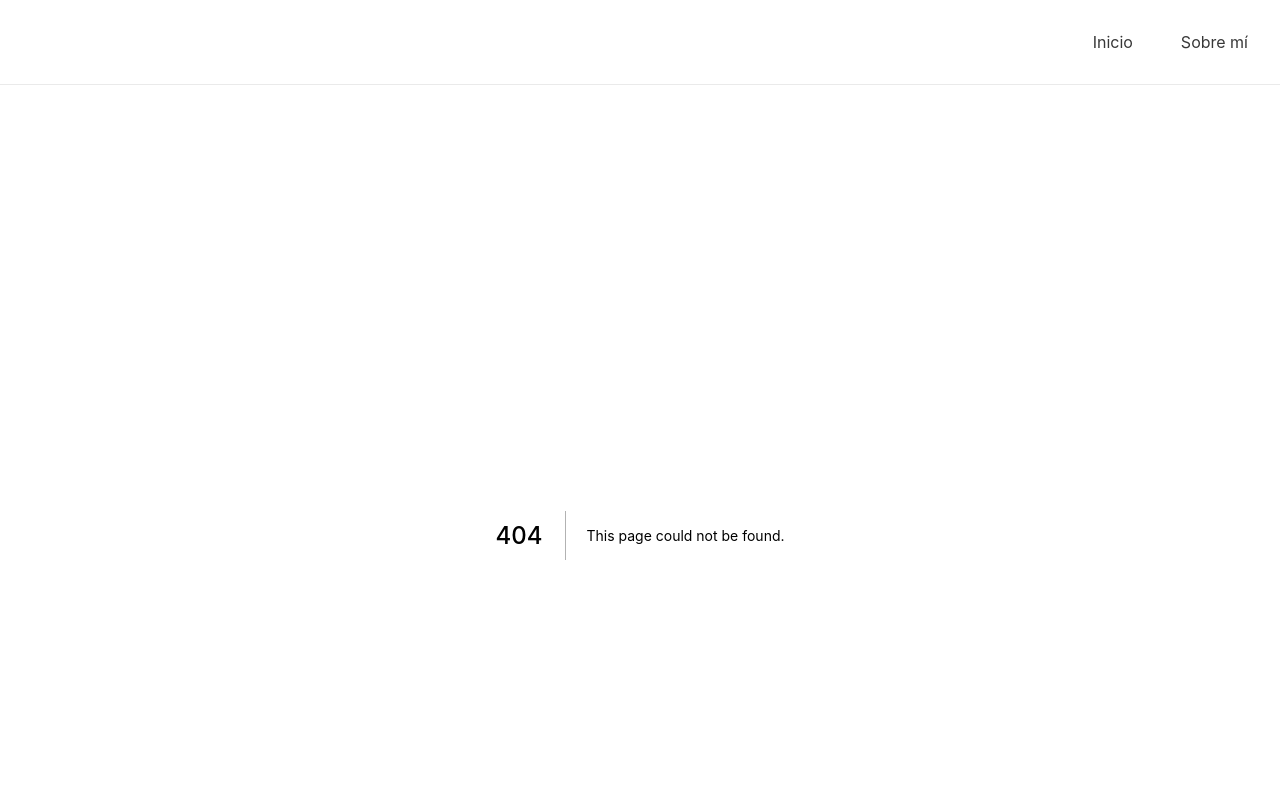
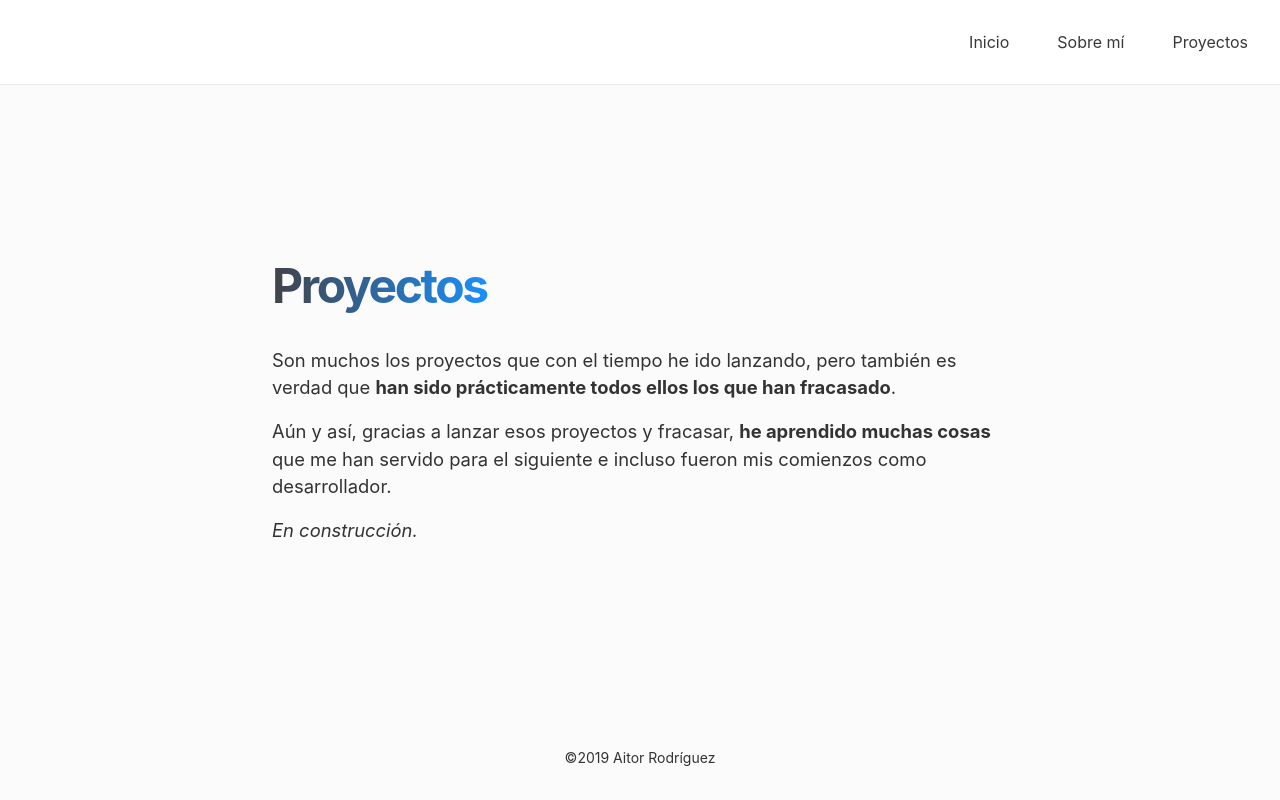
Before and after one commit to AitorRodriguez990/devairoma, a Next.js app: page /proyectos in a window 1280 px wide. Before the commit this address had no page. Shown: the top 800 px of the page. Built offline with nearby package versions, Linux system fonts and the light colour scheme.

Commit message:
fix pages and starting projects page

```diff
--- a/components/header/index.js
+++ b/components/header/index.js
@@ -9,6 +9,7 @@ export default function Header() {
       <ul className={styles.menu}>
         <li><Link href="/">Inicio</Link></li>
         <li><Link href="/sobre-mi">Sobre mí</Link></li>
+        <li><Link href="/proyectos">Proyectos</Link></li>
       </ul>
     </header>
   )
--- /dev/null
+++ b/pages/proyectos/index.js
@@ -0,0 +1,41 @@
+import React from 'react'
+import HeadMeta from '../../components/headMeta'
+
+import styles from './index.module.scss'
+
+export default function Projects() {
+  const title = 'Proyectos'
+
+  return (
+    <>
+      <HeadMeta section={title} />
+      <h1 className="title">{title}</h1>
+
+      <p>
+        Son muchos los proyectos que con el tiempo he ido lanzando, pero también es verdad que <strong>han sido prácticamente todos ellos los que han fracasado</strong>.
+      </p>
+      <p>
+        Aún y así, gracias a lanzar esos proyectos y fracasar, <strong>he aprendido muchas cosas</strong> que me han servido para el siguiente e incluso fueron mis comienzos como desarrollador.
+      </p>
+
+      <p>
+        <em>En construcción.</em>
+      </p>
+
+      {/* <div className={styles.projects}>
+        <div className={styles.project}>
+          Lorem ipsum
+        </div>
+        <div className={styles.project}>
+          Lorem ipsum
+        </div>
+        <div className={styles.project}>
+          Lorem ipsum
+        </div>
+        <div className={styles.project}>
+          Lorem ipsum
+        </div>
+      </div> */}
+    </>
+  )
+}
--- /dev/null
+++ b/pages/proyectos/index.module.scss
@@ -0,0 +1,10 @@
+.projects {
+  .project {
+    background-color: var(--color-white);
+    border: 1px solid var(--border-default);
+    border-radius: var(--border-radius-default);
+    justify-content: space-between;
+    margin-top: var(--spacing-large);
+    padding: var(--spacing-large);
+  }
+}
--- a/pages/sobre-mi/index.module.scss
+++ /dev/null
@@ -1,3 +0,0 @@
-.about {
-
-}
```
Also changed, not shown: pages/sobre-mi/index.js (+9 -12 lines).
